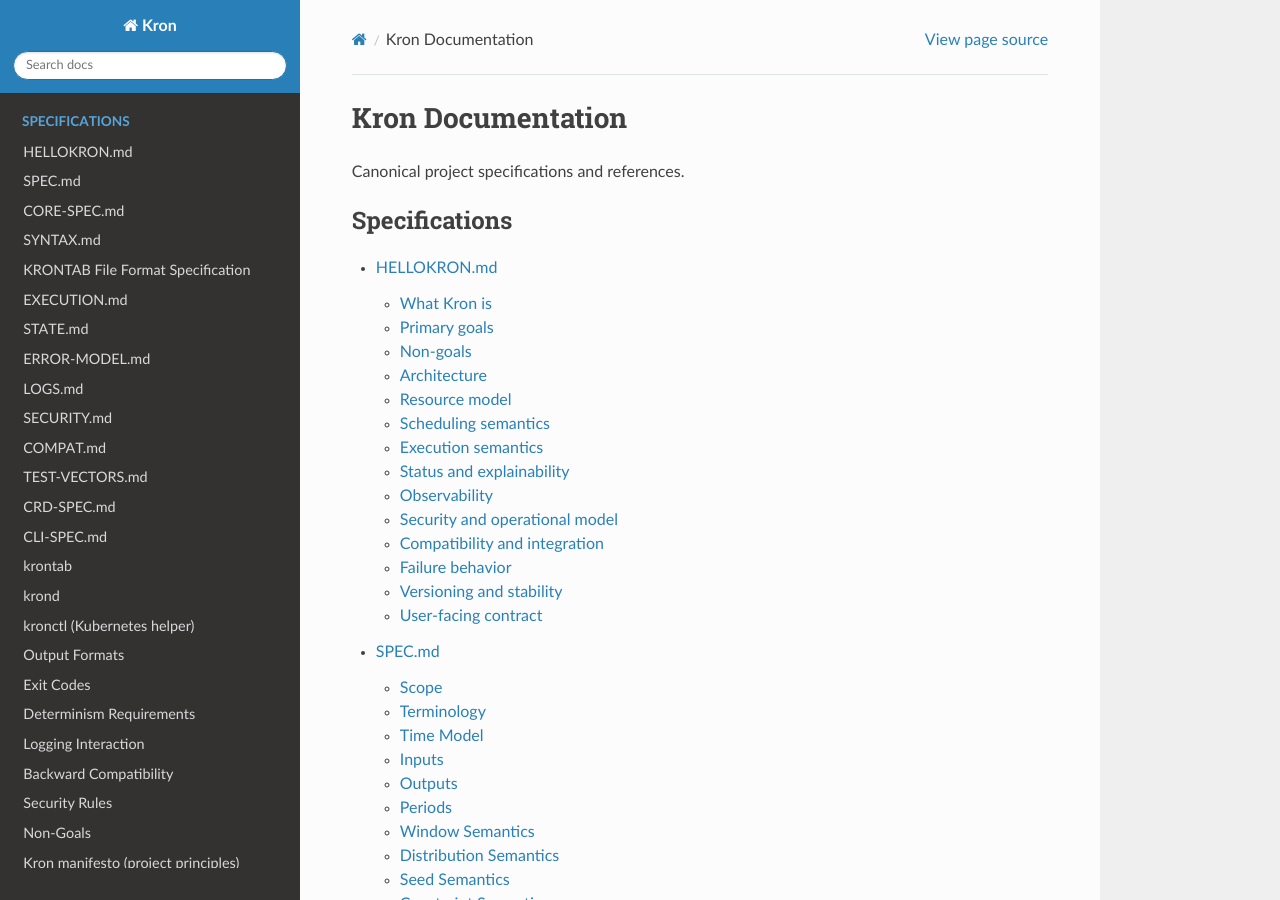
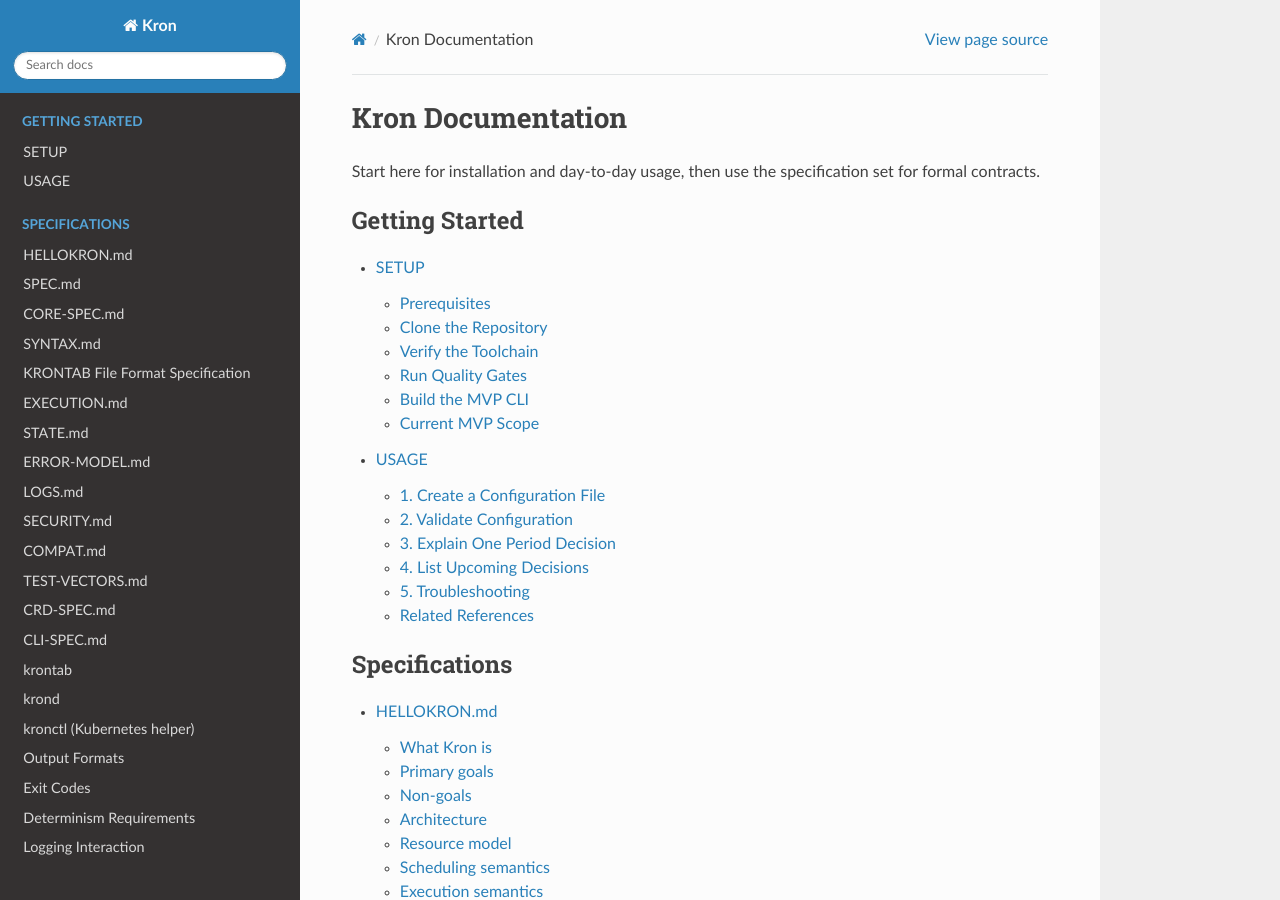
Before and after one commit to desuex/kron, a Sphinx documentation site: the page built from docs/index.md, in a window 1280 px wide and 900 px high. Built offline with Sphinx 7.4.7 and the Read the Docs theme 3.1.0, drawn with Linux system fonts in a browser that asks for light colours.

Commit message:
feat: RTD documentation, setup and usage guides

````diff
--- /dev/null
+++ b/docs/SETUP.md
@@ -0,0 +1,54 @@
+# SETUP
+
+This guide covers local setup for the current Kron MVP implementation.
+
+## Prerequisites
+
+- Git
+- Go 1.22+ (workspace-aware `go` command)
+
+## Clone the Repository
+
+```bash
+git clone https://github.com/desuex/kron.git
+cd kron
+```
+
+## Verify the Toolchain
+
+```bash
+go version
+go env GOWORK
+```
+
+`GOWORK` should resolve to the repository `go.work` file.
+
+## Run Quality Gates
+
+```bash
+./scripts/ci.sh
+```
+
+This runs formatting checks, `go vet`, tests, and coverage threshold checks.
+
+## Build the MVP CLI
+
+```bash
+mkdir -p bin
+go build -o bin/krontab ./cmd/krontab
+./bin/krontab --help
+```
+
+## Current MVP Scope
+
+Implemented commands:
+
+- `krontab lint`
+- `krontab explain`
+- `krontab next`
+
+For syntax and behavior details, see:
+
+- [SYNTAX.md](SYNTAX.md)
+- [KRONTAB.md](KRONTAB.md)
+- [CLI-SPEC.md](CLI-SPEC.md)
--- /dev/null
+++ b/docs/USAGE.md
@@ -0,0 +1,56 @@
+# USAGE
+
+This guide shows practical usage of the current `krontab` MVP commands.
+
+## 1. Create a Configuration File
+
+Example `example.kron`:
+
+```text
+0 0 * * * @tz(UTC) @win(after,2h) @dist(uniform) @seed(stable,salt=backup) name=db-backup command=/usr/bin/backup
+*/30 * * * * @tz(America/New_York) @win(after,15m) @dist(skewEarly,shape=2) @only(hours=8-18;dow=MON-FRI) name=reporting command=/usr/local/bin/report
+```
+
+## 2. Validate Configuration
+
+```bash
+krontab lint --file ./example.kron --format text
+krontab lint --file ./example.kron --format json
+```
+
+Exit codes:
+
+- `0`: valid
+- `1`: invalid configuration
+- `2`: command/input/system error
+
+## 3. Explain One Period Decision
+
+```bash
+krontab explain db-backup --file ./example.kron --at 2026-03-01T00:00:00Z --format text
+krontab explain db-backup --file ./example.kron --at 2026-03-01T00:00:00Z --format json
+```
+
+Use this command to review the deterministic output for a specific period.
+
+## 4. List Upcoming Decisions
+
+```bash
+krontab next reporting --file ./example.kron --count 5 --at 2026-03-01T00:00:00Z --format text
+krontab next reporting --file ./example.kron --count 5 --at 2026-03-01T00:00:00Z --format json
+```
+
+This returns the next N computed periods and their chosen times.
+
+## 5. Troubleshooting
+
+- `error: job not found`: verify `name=<job>` exists in the provided file.
+- `invalid --at value`: use RFC3339, for example `2026-03-01T00:00:00Z`.
+- modifier validation errors: check syntax against [SYNTAX.md](SYNTAX.md).
+
+## Related References
+
+- [KRONTAB.md](KRONTAB.md)
+- [SYNTAX.md](SYNTAX.md)
+- [CORE-SPEC.md](CORE-SPEC.md)
+- [TEST-VECTORS.md](TEST-VECTORS.md)
--- a/docs/index.md
+++ b/docs/index.md
@@ -1,6 +1,14 @@
 # Kron Documentation
 
-Canonical project specifications and references.
+Start here for installation and day-to-day usage, then use the specification set for formal contracts.
+
+```{toctree}
+:maxdepth: 2
+:caption: Getting Started
+
+SETUP
+USAGE
+```
 
 ```{toctree}
 :maxdepth: 2
````
